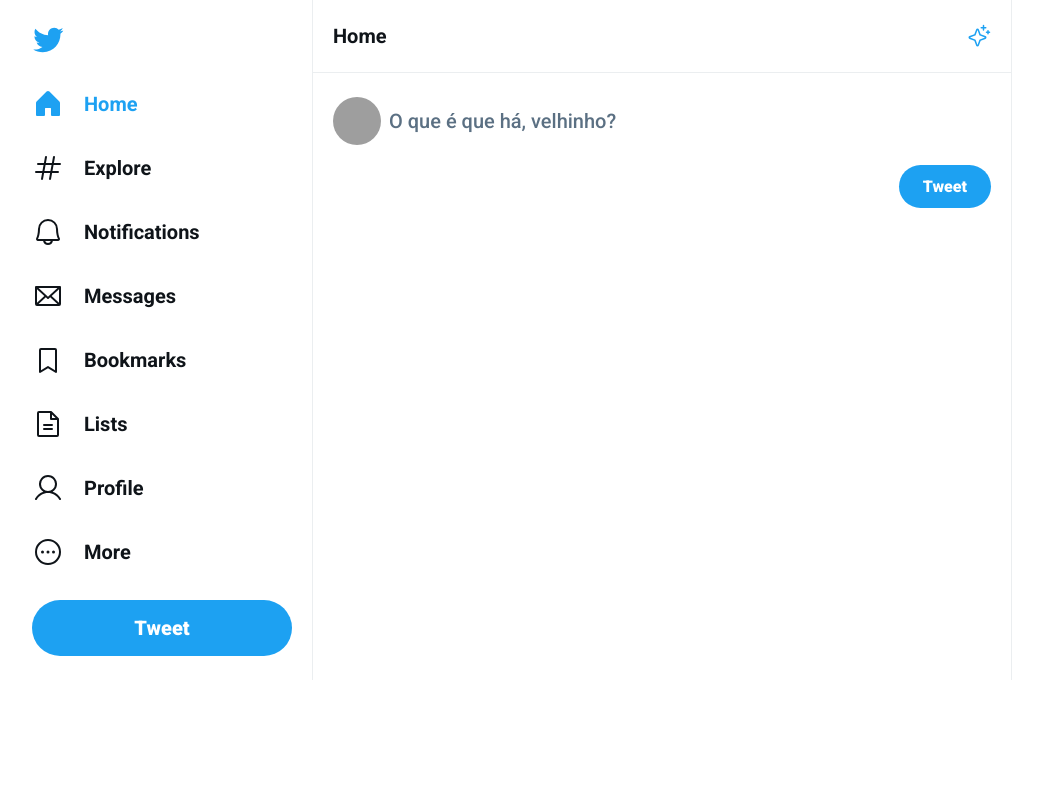
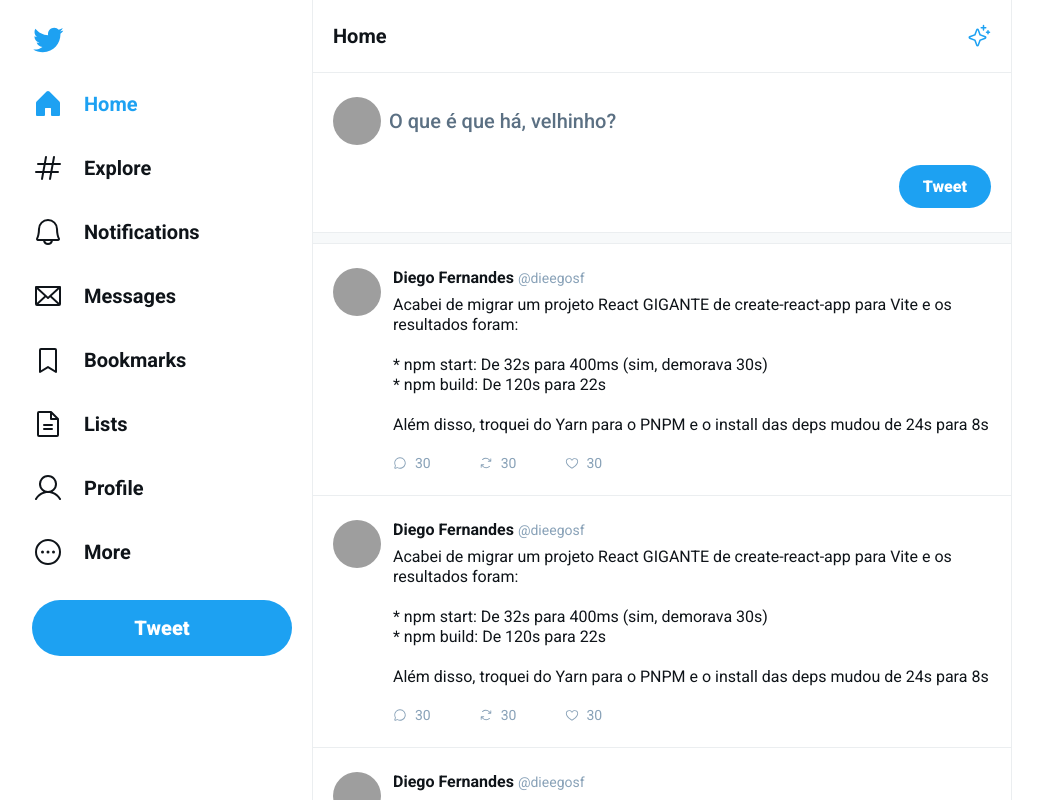
Before and after one commit to Mr1984-Pinheiro/ui-twitter-vite-typescript, a React (Vite) app: page /tweet in a window 1280 px wide. Shown: the top 800 px of the page, without its empty margins (128-1171 px from the left). Built offline with nearby package versions, Linux system fonts and the light colour scheme; grey boxes are pictures that could not be loaded.

Commit message:
tweet component

```diff
--- /dev/null
+++ b/src/components/Tweet.css
@@ -0,0 +1,52 @@
+.tweet {
+    padding: 1.5rem 1.25rem;
+    display: grid;
+    grid-template-columns: 3rem 1fr;
+    gap: 0.75rem;
+    border-bottom: 1px solid #ebeef0;
+    text-decoration: none;
+}
+
+.tweet img {
+    width: 3rem;
+    height: 3rem;
+    border-radius: 9999px;
+}
+
+.tweet .tweet-content {
+    display: flex;
+    flex-direction: column;
+    gap: 0.5rem;
+}
+
+.tweet .tweet-content .tweet-content-header {
+    display: flex;
+    align-items: center;
+    gap: 0.25rem;
+}
+
+.tweet .tweet-content .tweet-content-header span {
+    font-size: 0.875rem;
+    color: #89a2b8;
+}
+
+.tweet .tweet-content p {
+    line-height: 1.25;
+}
+
+.tweet .tweet-content .tweet-content-footer {
+    display: flex;
+    align-items: center;
+    gap: 3rem;
+    margin-top: 0.75rem;
+}
+
+.tweet .tweet-content .tweet-content-footer button {
+    display: flex;
+    align-items: center;
+    gap: 0.5rem;
+    background: transparent;
+    border: 0;
+    font-size: 0.875rem;
+    color: #89a2b8;
+}
--- /dev/null
+++ b/src/components/Tweet.tsx
@@ -0,0 +1,44 @@
+import { ArrowsClockwise, ChatCircle, Heart } from "@phosphor-icons/react";
+import "./Tweet.css";
+
+export function Tweet() {
+    return(
+        <a href="#" className="tweet">
+            <img src="https://github.com/diego3g.png" alt="Diego Fernades" />
+
+            <div className="tweet-content">
+                <div className="tweet-content-header">
+                    <strong>Diego Fernandes</strong>
+                    <span>@dieegosf</span>
+                </div>
+
+                <p>
+                    Acabei de migrar um projeto React GIGANTE de create-react-app para Vite e os resultados foram: <br/>
+                    <br />
+                    * npm start: De 32s para 400ms (sim, demorava 30s) <br/>
+                    * npm build: De 120s para 22s <br/>
+                    <br/>
+                    Além disso, troquei do Yarn para o PNPM e o install das deps mudou de 24s para 8s
+                </p>
+
+                <div className="tweet-content-footer">
+                    <button type="button">
+                        <ChatCircle />
+                        30
+                    </button>
+
+                    <button type="button">
+                        <ArrowsClockwise />
+                        30
+                    </button>
+
+                    <button type="button">
+                        <Heart />
+                        30
+                    </button>
+
+                </div>
+            </div>
+        </a>
+    )
+}
--- a/src/global.css
+++ b/src/global.css
@@ -161,3 +161,10 @@
 .new-tweet-form button[type=submit]:hover {
     filter: brightness(0.9);
 }
+
+.separator {
+    background: #f7f9fa;
+    border-top: 1px solid #ebeef0;
+    border-bottom: 1px solid #ebeef0;
+    height: 0.75rem;
+}
--- a/src/main.tsx
+++ b/src/main.tsx
@@ -13,6 +13,7 @@
   DotsThreeCircle,
   Sparkle
   } from "@phosphor-icons/react";
+import { Tweet } from './components/Tweet';
 
 ReactDOM.createRoot(document.getElementById('root') as HTMLElement).render(
   <React.StrictMode>
@@ -75,6 +76,14 @@
 
             <button type='submit'>Tweet</button>
           </form>
+
+          <div className="separator" />
+
+          <Tweet />
+          <Tweet />
+          <Tweet />
+          <Tweet />
+
         </main>
       </div>
 
```
